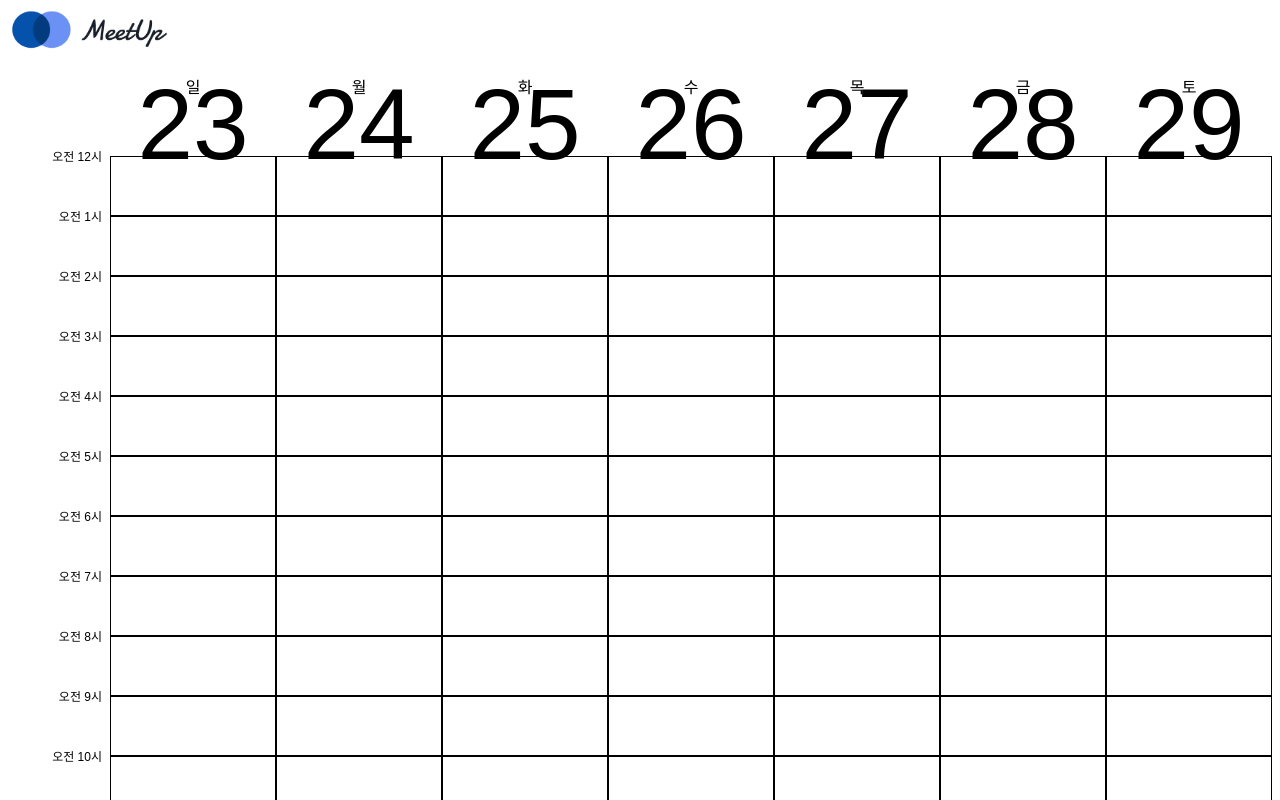
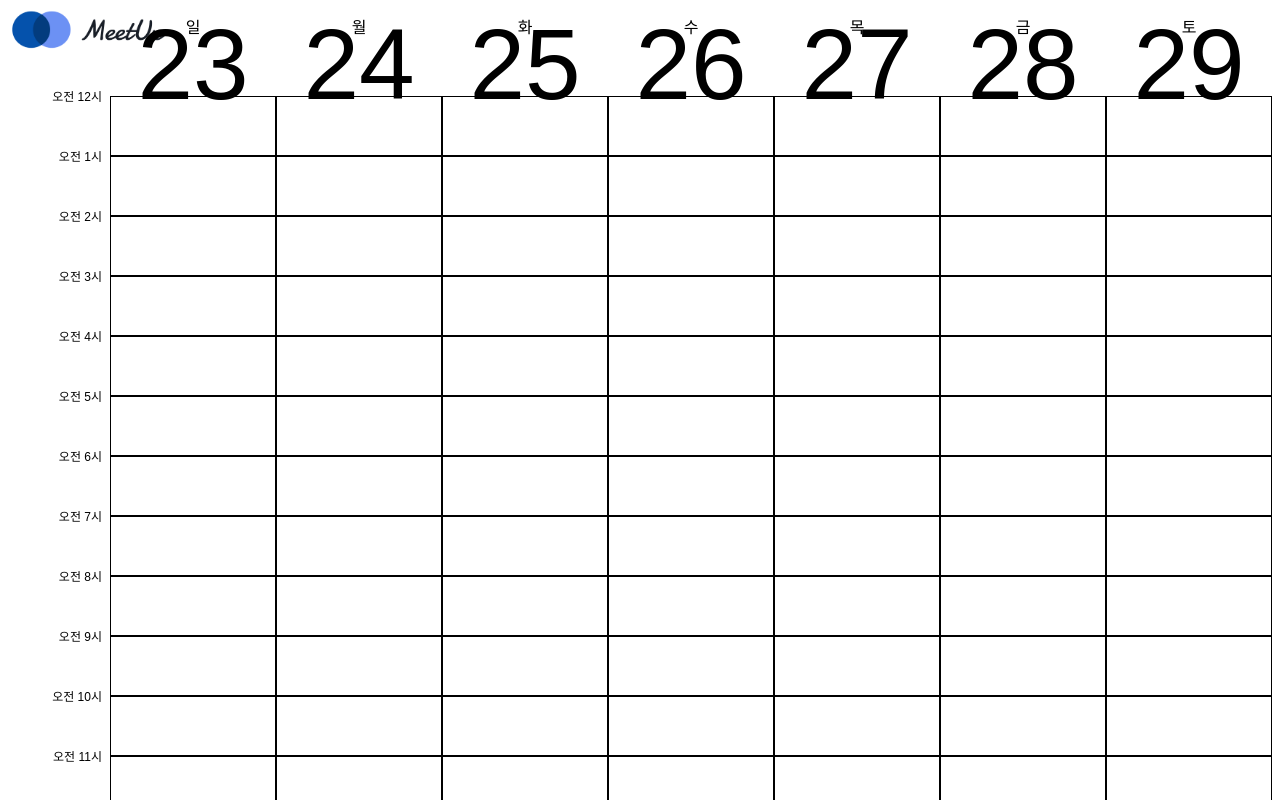
Before and after one commit to drsuneamer/MeetUp, a React (Create React App) app in the folder frontend/: page / in a window 1280 px wide. Shown: the top 800 px of the page. Built offline with nearby package versions, Linux system fonts and the light colour scheme.

Commit message:
[#S07P31A102-155][FE] feat: change css options for layout

```diff
--- a/frontend/src/components/layout/Layout.tsx
+++ b/frontend/src/components/layout/Layout.tsx
@@ -2,7 +2,7 @@ import Header from './Header';
 import Footer from './Footer';
 
 function Layout(props: { children: React.ReactNode }) {
-  if (window.location.pathname === '/login' || window.location.pathname === '/*')
+  if (window.location.pathname === '/login')
     return (
       <div className="">
         <main>{props.children}</main>
@@ -12,7 +12,7 @@ function Layout(props: { children: React.ReactNode }) {
     return (
       <div className="">
         <Header />
-        <main className="pt-[60px] min-h-[calc(100vh-60px)]">{props.children}</main>
+        <main className="min-h-[calc(100vh-60px)]">{props.children}</main>
         {/* padding-top: header와 겹치지 않기 위함 */}
         {/* min-height: 100vh - (헤더/푸터 크기) -> footer 하단 고정 위해 사용 */}
         <Footer />
```
